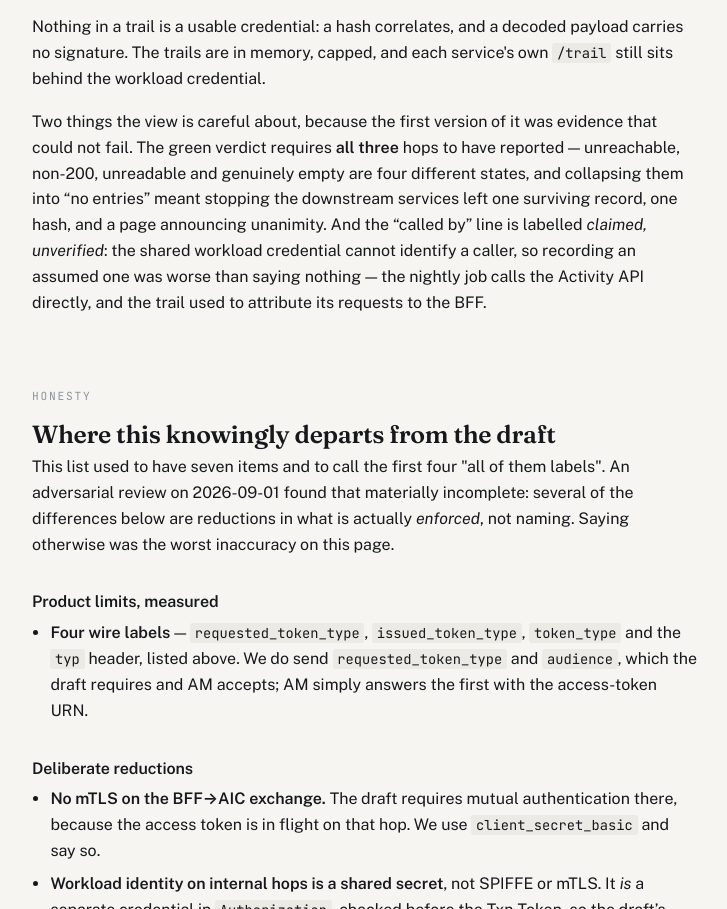
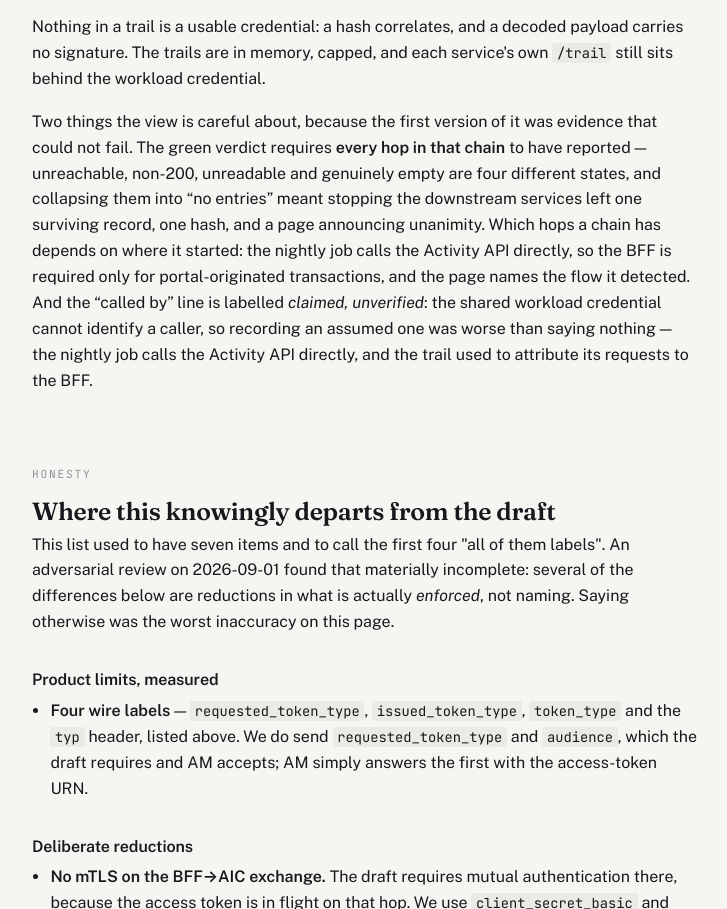
Before and after one commit to dbalmain/aic-demos, a plain HTML site: page transaction-tokens/docs/architecture.html in a window 1280 px wide. Shown: the part 6743-7652 px from the top of the page, without its empty margins (32-759 px from the left). Drawn offline with nearby package versions, Linux system fonts and the light colour scheme.

Commit message:
docs: the trail's verdict is per-chain, not per-three-hops
Codex review round 5, the last item and the only one it found. Both
architecture documents still said the green verdict requires all three hops,
which the code stopped doing when the expected set became flow-dependent —
the nightly job has two hops and a complete trail. The README already said it
correctly; these two did not.

```diff
--- a/transaction-tokens/docs/architecture.html
+++ b/transaction-tokens/docs/architecture.html
@@ -705,10 +705,13 @@ accessToken.setField(<span class="s">"cost_cents"</span>, java.lang.Integer.valu
   </p>
   <p>
     Two things the view is careful about, because the first version of it was evidence
-    that could not fail. The green verdict requires <strong>all three</strong> hops to have
-    reported — unreachable, non-200, unreadable and genuinely empty are four different
-    states, and collapsing them into &ldquo;no entries&rdquo; meant stopping the downstream
-    services left one surviving record, one hash, and a page announcing unanimity. And the
+    that could not fail. The green verdict requires <strong>every hop in that chain</strong>
+    to have reported — unreachable, non-200, unreadable and genuinely empty are four
+    different states, and collapsing them into &ldquo;no entries&rdquo; meant stopping the
+    downstream services left one surviving record, one hash, and a page announcing
+    unanimity. Which hops a chain has depends on where it started: the nightly job calls the
+    Activity API directly, so the BFF is required only for portal-originated transactions,
+    and the page names the flow it detected. And the
     &ldquo;called by&rdquo; line is labelled <em>claimed, unverified</em>: the shared
     workload credential cannot identify a caller, so recording an assumed one was worse
     than saying nothing — the nightly job calls the Activity API directly, and the trail
```
Also changed, not shown: transaction-tokens/ARCHITECTURE.md (+8 -5 lines).
